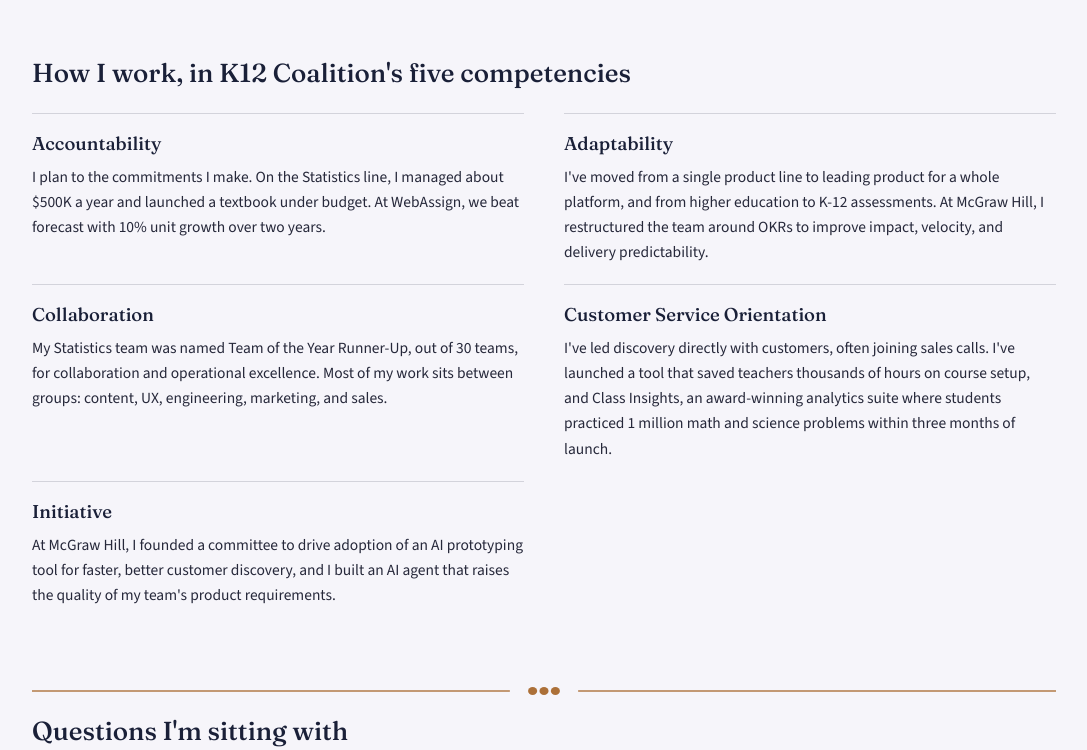
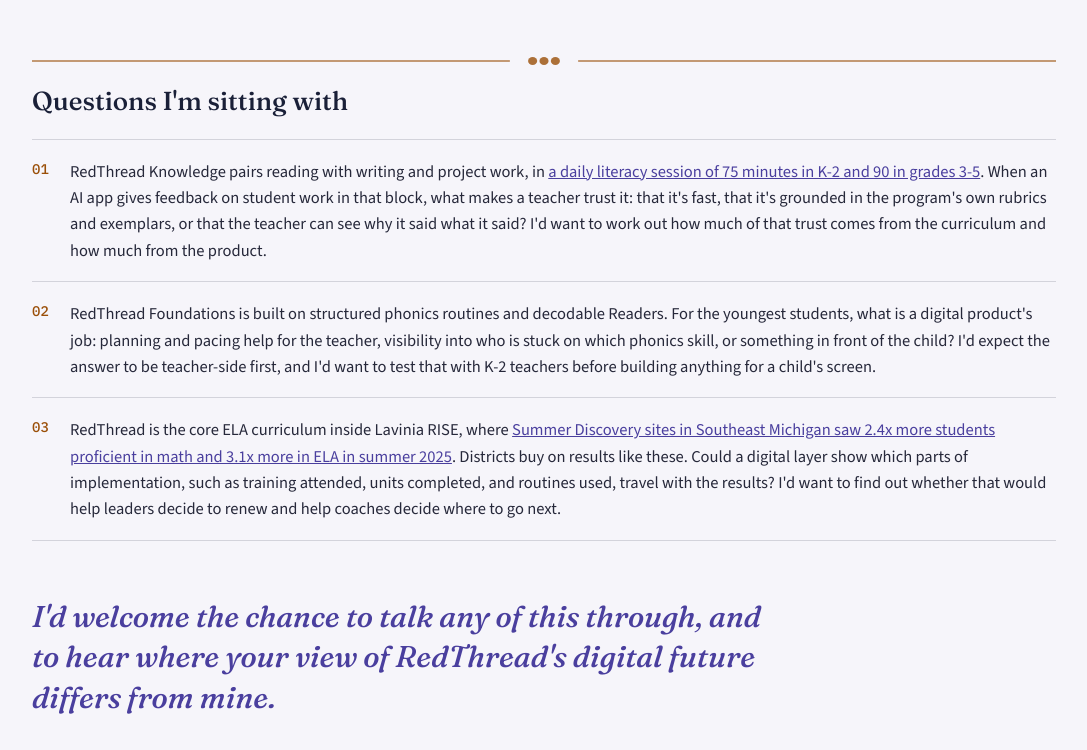
Before and after one commit to TrusProductGuy/TrusProductGuy.github.io, a plain HTML site: page lavinia/index.html in a window 1280 px wide. Shown: the part 2220-2970 px from the top of the page, without its empty margins (96-1183 px from the left). Drawn offline with nearby package versions, Linux system fonts and the light colour scheme.

Commit message:
Remove competencies section from Lavinia site
Co-Authored-By: Claude Sonnet 5.5 <noreply@anthropic.com>
Claude-Session: https://claude.ai/code/session_015UW84vFohKP9gVFm4iy3dW

```diff
--- a/lavinia/index.html
+++ b/lavinia/index.html
@@ -57,20 +57,6 @@ const CONFIG = {
       body: "At McGraw Hill, we launched an internal AI tool that finds errors in assessment content, saving $2.75M in vendor review costs, and new assessment grading capabilities aimed at a source of churn worth millions. I also started a committee to bring AI prototyping to K-12 product teams, and I built an AI agent that raises the quality of my team's product requirements." },
     { title: "Educator feedback and usage data that decide what ships next",
       body: "At McGraw Hill, I defined acquisition, engagement, and retention measures for a new K-12 assessment product team and built the dashboards that became the standard across other product lines. I do discovery directly with teachers and customers, and at WebAssign I rebuilt how product, engineering, and sales worked together on it. That is how we found usability wins like a course setup tool that saved teachers thousands of hours, and it is the loop I'd want for RedThread: educator feedback and usage data deciding what we build next." },
-  ],
-
-  valuesTitle: "How I work, in K12 Coalition's five competencies",
-  values: [
-    { name: "Accountability",
-      body: "I plan to the commitments I make. On the Statistics line, I managed about $500K a year and launched a textbook under budget. At WebAssign, we beat forecast with 10% unit growth over two years." },
-    { name: "Adaptability",
-      body: "I've moved from a single product line to leading product for a whole platform, and from higher education to K-12 assessments. At McGraw Hill, I restructured the team around OKRs to improve impact, velocity, and delivery predictability." },
-    { name: "Collaboration",
-      body: "My Statistics team was named Team of the Year Runner-Up, out of 30 teams, for collaboration and operational excellence. Most of my work sits between groups: content, UX, engineering, marketing, and sales." },
-    { name: "Customer Service Orientation",
-      body: "I've led discovery directly with customers, often joining sales calls. I've launched a tool that saved teachers thousands of hours on course setup, and Class Insights, an award-winning analytics suite where students practiced 1 million math and science problems within three months of launch." },
-    { name: "Initiative",
-      body: "At McGraw Hill, I founded a committee to drive adoption of an AI prototyping tool for faster, better customer discovery, and I built an AI agent that raises the quality of my team's product requirements." }
   ],
 
   questions: [
@@ -259,11 +245,6 @@ const CONFIG = {
       <div class="card-grid" id="cards"></div>
     </section>
 
-    <section class="values" aria-labelledby="valuesTitle">
-      <h2 id="valuesTitle"></h2>
-      <ul class="values-grid" id="values"></ul>
-    </section>
-
     <svg class="divider" viewBox="0 0 900 28" preserveAspectRatio="none" aria-hidden="true" focusable="false"><line x1="0" y1="14" x2="420" y2="14"/><circle cx="440" cy="14" r="4"/><circle cx="450" cy="14" r="4"/><circle cx="460" cy="14" r="4"/><line x1="480" y1="14" x2="900" y2="14"/></svg>
 
     <section class="questions" aria-labelledby="qTitle">
@@ -314,14 +295,6 @@ const CONFIG = {
     </div>
   `).join('');
 
-  document.getElementById('valuesTitle').textContent = CONFIG.valuesTitle;
-  document.getElementById('values').innerHTML = CONFIG.values.map(v => `
-    <li class="value">
-      <h3>${v.name}</h3>
-      <p>${v.body}</p>
-    </li>
-  `).join('');
-
   document.getElementById('questions').innerHTML = CONFIG.questions.map((q,i) => `
     <li class="q-item">
       <span class="q-num" aria-hidden="true">0${i+1}</span>
```
